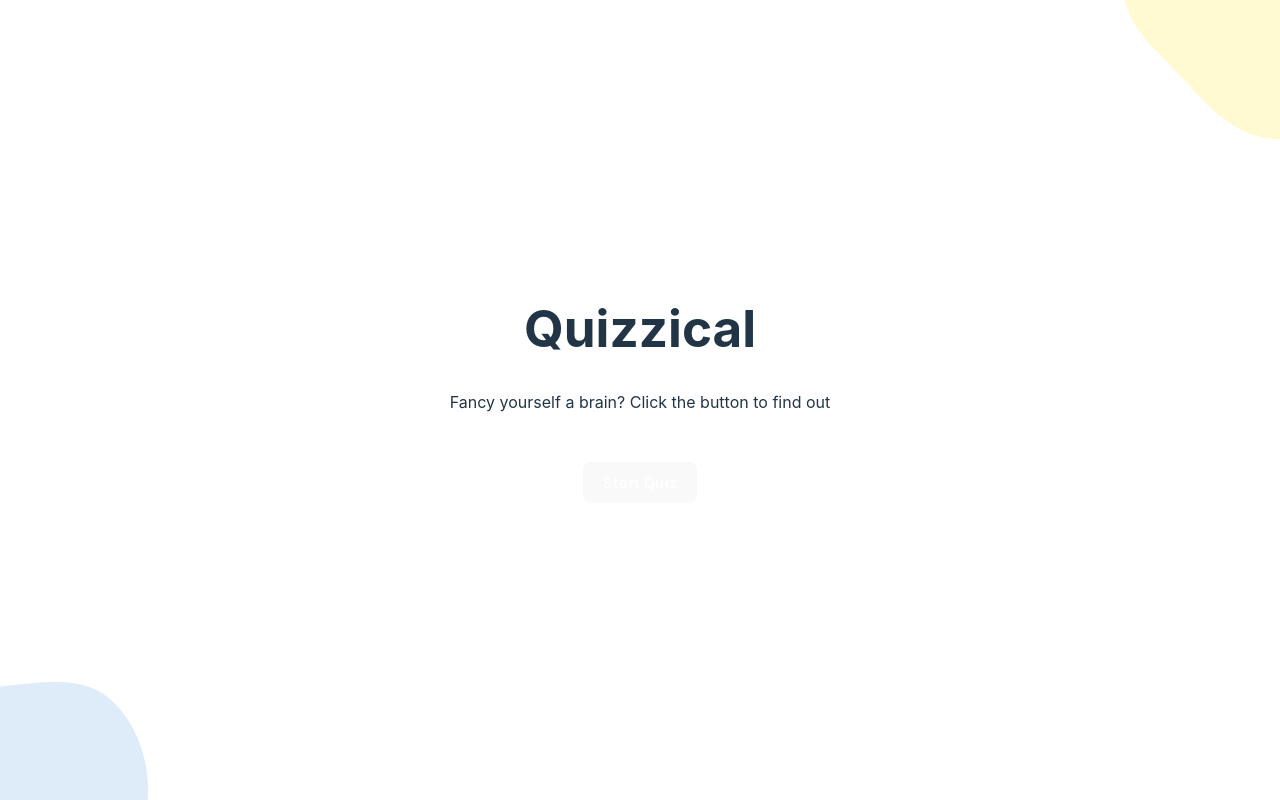
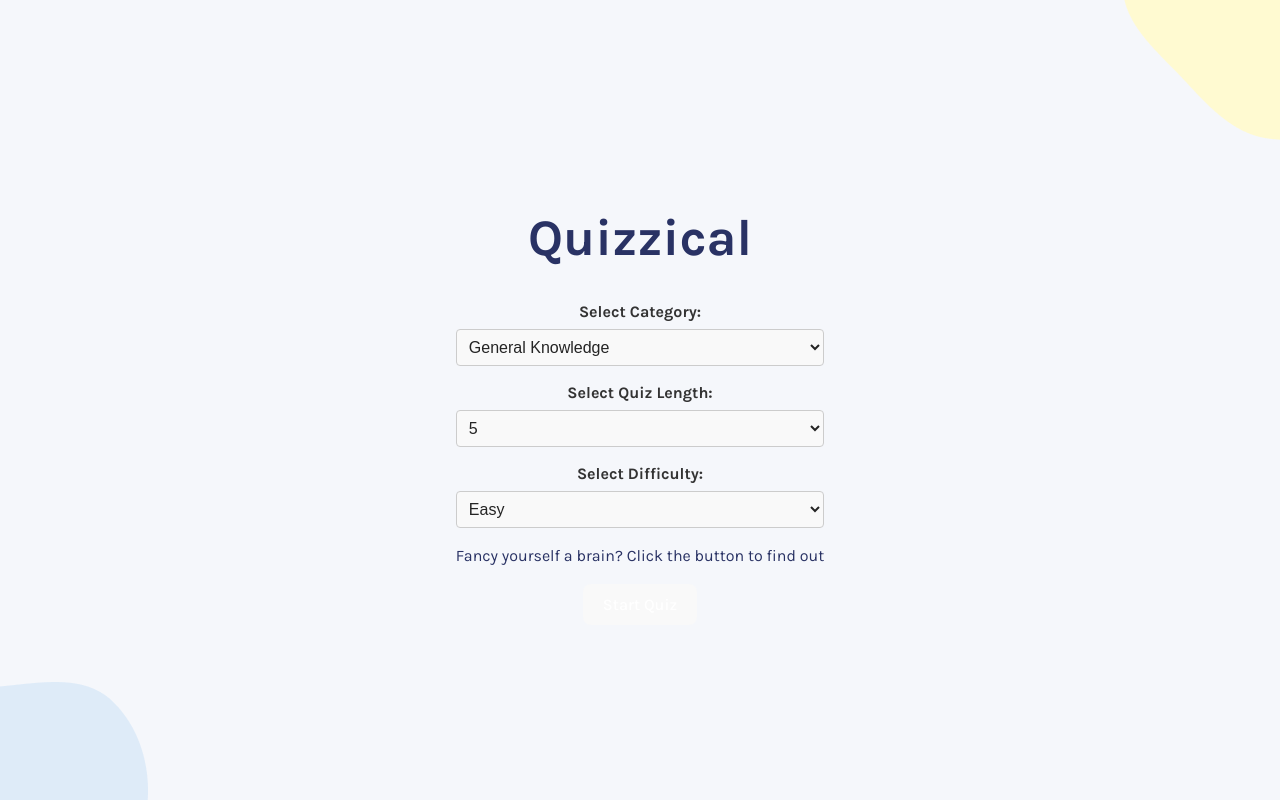
Before and after one commit to Ryanblockz/Quizical, a React (Vite) app: page / in a window 1280 px wide. Built offline with nearby package versions, Linux system fonts and the light colour scheme.

Commit message:
Added quiz variables
Added 3x selectors and their respective state variables.

Users can now choose a quiz category,
the quiz length and quiz difficulty.

Also hard coded an array filled with quiz category objects, each objects contains an id and string value.

```diff
--- a/src/App.css
+++ b/src/App.css
@@ -1,8 +1,8 @@
-/* body {
+body {
   font-family: "karla", sans-serif;
   color: #293264;
   background-color: #F5F7FB;
-} */
+}
 
 
 #root {
@@ -11,8 +11,3 @@
   padding: 2rem;
   text-align: center;
 }
-
-
-.card {
-  padding: 2em;
-}
--- a/src/App.jsx
+++ b/src/App.jsx
@@ -1,27 +1,62 @@
 import { useState, useEffect } from 'react'
 import './App.css'
-import {decode} from "html-entities"
+import { decode } from "html-entities"
 import Quiz from "./components/Quiz"
 
 export default function App() {
+
+  const categories = [
+    { id: 9, name: 'General Knowledge' },
+    { id: 10, name: 'Entertainment: Books' },
+    { id: 11, name: 'Entertainment: Film' },
+    { id: 12, name: 'Entertainment: Music' },
+    { id: 13, name: 'Entertainment: Musicals & Theatres' },
+    { id: 14, name: 'Entertainment: Television' },
+    { id: 15, name: 'Entertainment: Video Games' },
+    { id: 16, name: 'Entertainment: Board Games' },
+    { id: 17, name: 'Science & Nature' },
+    { id: 18, name: 'Science: Computers' },
+    { id: 19, name: 'Science: Mathematics' },
+    { id: 20, name: 'Mythology' },
+    { id: 21, name: 'Sports' },
+    { id: 22, name: 'Geography' },
+    { id: 23, name: 'History' },
+    { id: 24, name: 'Politics' },
+    { id: 25, name: 'Art' },
+    { id: 26, name: 'Celebrities' },
+    { id: 27, name: 'Animals' },
+    { id: 28, name: 'Vehicles' },
+    { id: 29, name: 'Entertainment: Comics' },
+    { id: 30, name: 'Science: Gadgets' },
+    { id: 31, name: 'Entertainment: Japanese Anime & Manga' },
+    { id: 32, name: 'Entertainment: Cartoon & Animations' }
+  ]
+
   const [startQuiz, setStartQuiz] = useState(false)
   const [questions, setQuestions] = useState([])
+  const [selectedAnswers, setSelectedAnswers] = useState([])
+  const [submitted, setSubmitted] = useState(false)
+  const [score, setScore] = useState(0)
+  const [selectedCategory, setSelectedCategory] = useState(categories[0].id)
+  const [quizLength, setQuizLength] = useState(5)
+  const [difficulty, setDifficulty] = useState("easy")
 
-  useEffect(()=>{
+  useEffect(() => {
 
     const fetchData = async () => {
-    try{
-  const response = await fetch("https://opentdb.com/api.php?amount=5&type=multiple")
+
+      try {
+        const response = await fetch(`https://opentdb.com/api.php?amount=${quizLength}&category=${selectedCategory}&type=multiple&difficulty=${difficulty}`)
         const data = await response.json()
         const results = data.results
 
-  const questions = results.map(result =>{
+        const questions = results.map(result => {
           const decodedQuestion = decode(result.question)
           const correctAnswer = decode(result.correct_answer)
           const incorrectAnswers = result.incorrect_answers.map(answer => decode(answer))
           const allAnswers = shuffleArray([correctAnswer, ...incorrectAnswers])
 
-  return{
+          return {
             question: decodedQuestion,
             correctAnswer,
             answers: allAnswers
@@ -29,15 +64,18 @@ export default function App() {
         })
 
         setQuestions(questions)
+        setSelectedAnswers(new Array(questions.length).fill(null))
+        setSubmitted(false)
 
-  } catch(error) {
+      } catch (error) {
         console.log("Error fetching data:", error)
-  }}
+      }
+    }
 
-  if(startQuiz){
+    if (startQuiz) {
       fetchData()
     }
-},[startQuiz])
+  }, [startQuiz])
 
 
   const shuffleArray = (array) => {
@@ -47,12 +85,68 @@ const shuffleArray = (array) => {
       [shuffled[i], shuffled[j]] = [shuffled[j], shuffled[i]]
     }
     return shuffled
-};
+  }
 
-  if(!startQuiz){
+
+  const handleAnswerSelect = (index, answer) => {
+    const updatedAnswers = [...selectedAnswers]
+    updatedAnswers[index] = answer
+    setSelectedAnswers(updatedAnswers)
+  }
+
+  const calculateScore = () => {
+    let score = 0;
+    selectedAnswers.forEach((answer, index) => {
+      if (answer === questions[index].correctAnswer) {
+        score++
+      }
+    })
+    return score
+  }
+
+  const handleSubmit = () => {
+    if (!submitted) {
+      const calculatedScore = calculateScore()
+      setScore(calculatedScore)
+      setSubmitted(true)
+    } else {
+      setStartQuiz(false)
+      setQuestions([])
+      setSelectedAnswers([])
+      setScore(0)
+    }
+  }
+
+  if (!startQuiz) {
     return (
       <>
         <h1>Quizzical</h1>
+        <div className="selector-group">
+          <label htmlFor="category-select">Select Category:</label>
+          <select id="category-select" onChange={(e) => setSelectedCategory(e.target.value)} value={selectedCategory}>
+            {categories.map(category => (
+              <option key={category.id} value={category.id}>{category.name}</option>
+            ))}
+          </select>
+        </div>
+
+        <div className="selector-group">
+          <label htmlFor="quiz-length-select">Select Quiz Length:</label>
+          <select id="quiz-length-select" onChange={(e) => setQuizLength(e.target.value)} value={quizLength}>
+            {Array.from({ length: 10 }, (_, i) => i + 1).map(length => (
+              <option key={length} value={length}>{length}</option>
+            ))}
+          </select>
+        </div>
+
+        <div className="selector-group">
+          <label htmlFor="difficulty-select">Select Difficulty:</label>
+          <select id="difficulty-select" onChange={(e) => setDifficulty(e.target.value)} value={difficulty}>
+            <option value="easy">Easy</option>
+            <option value="medium">Medium</option>
+            <option value="hard">Hard</option>
+          </select>
+        </div>
         <p>Fancy yourself a brain? Click the button to find out</p>
         <div className="card">
           <button onClick={() => setStartQuiz(true)}>
@@ -71,8 +165,15 @@ const shuffleArray = (array) => {
             question={quiz.question}
             answers={quiz.answers}
             correctAnswer={quiz.correctAnswer}
+            selectedAnswer={selectedAnswers[index]}
+            onAnswerSelect={(answer) => handleAnswerSelect(index, answer)}
+            submitted={submitted}
           />
         ))}
+        {submitted && <p>You scored {score}/{quizLength}</p>}
+        <div>
+          <button onClick={handleSubmit}>{submitted ? 'Play New Game' : 'Submit Quiz'}</button>
+        </div>
       </>
     )
   }
--- a/src/components/Quiz.jsx
+++ b/src/components/Quiz.jsx
@@ -1,21 +1,34 @@
 import { useState, useEffect } from 'react'
-import {decode} from "html-entities"
+import { decode } from "html-entities"
 
-
-export default function Quiz(props) {
-    const question = props.question
-    const answers = props.answers
-    const correctAnswer = props.correctAnswer
+export default function Quiz({ question, answers, selectedAnswer, onAnswerSelect, correctAnswer, submitted }) {
+  const getAnswerClass = (answer) => {
+    if (submitted) {
+      if (answer === correctAnswer) return 'correct'
+      if (answer === selectedAnswer) return 'incorrect'
+      return 'unselected';
+    } else {
+      if (answer === selectedAnswer) return 'selected'
+      return ''
+    }
+  };
 
   return (
-
     <div className="quiz">
       <h2>{question}</h2>
-        <ul>
+      <ul className="quizAnswersContainer">
         {answers.map((answer, index) => (
-            <li key={index}>{answer}</li>
+          <li
+            key={index}
+            className={`answers ${getAnswerClass(answer)}`}
+            onClick={() => onAnswerSelect(answer)}
+          >
+            {answer}
+          </li>
         ))}
       </ul>
+      <hr style={{ width: "100%" }} />
     </div>
+
   );
 }
--- a/src/index.css
+++ b/src/index.css
@@ -48,7 +48,7 @@ button {
   cursor: pointer;
   transition: border-color 0.25s;
   transition: font-weight 0.3s ease;
-  max-width: 120px;
+  max-width: 160px;
 }
 
 button:hover {
@@ -87,3 +87,80 @@ button:focus-visible {
   bottom: 0;
   left: 0;
 }
+
+.quiz {
+  display: flex;
+  flex-direction: column;
+  align-items: center;
+}
+
+.quizAnswersContainer {
+  display: flex;
+  gap: 2em;
+}
+
+.answers {
+  border: 2px solid #4D5B9E;
+  border-radius: 13px;
+  padding: .3em;
+  font-weight: 700;
+  list-style-type: none;
+  user-select: text;
+  cursor: pointer;
+}
+
+.answers.selected {
+  background-color: #D6DBF5;
+  border: none;
+}
+
+.answers.correct {
+  background-color: green;
+  color: white;
+}
+
+.answers.incorrect {
+  background-color: red;
+  color: white;
+}
+
+.answers.unselected {
+  background-color: lightgray;
+  color: white;
+}
+
+.quizAnswersContainer {
+  list-style-type: none;
+  padding: 0;
+}
+
+h2 {
+  max-width: 700px;
+}
+
+.selector-group {
+  margin-bottom: 15px;
+}
+
+.selector-group label {
+  display: block;
+  margin-bottom: 5px;
+  font-weight: bold;
+  color: #333;
+}
+
+.selector-group select {
+  width: 100%;
+  color: #242424;
+  padding: 8px;
+  border: 1px solid #ccc;
+  border-radius: 4px;
+  font-size: 16px;
+  background-color: #f9f9f9;
+  outline: none;
+  transition: border-color 0.3s;
+}
+
+.selector-group select:focus {
+  border-color: #007bff;
+}
```
Lines whose indentation alone changed are shown as unchanged.
